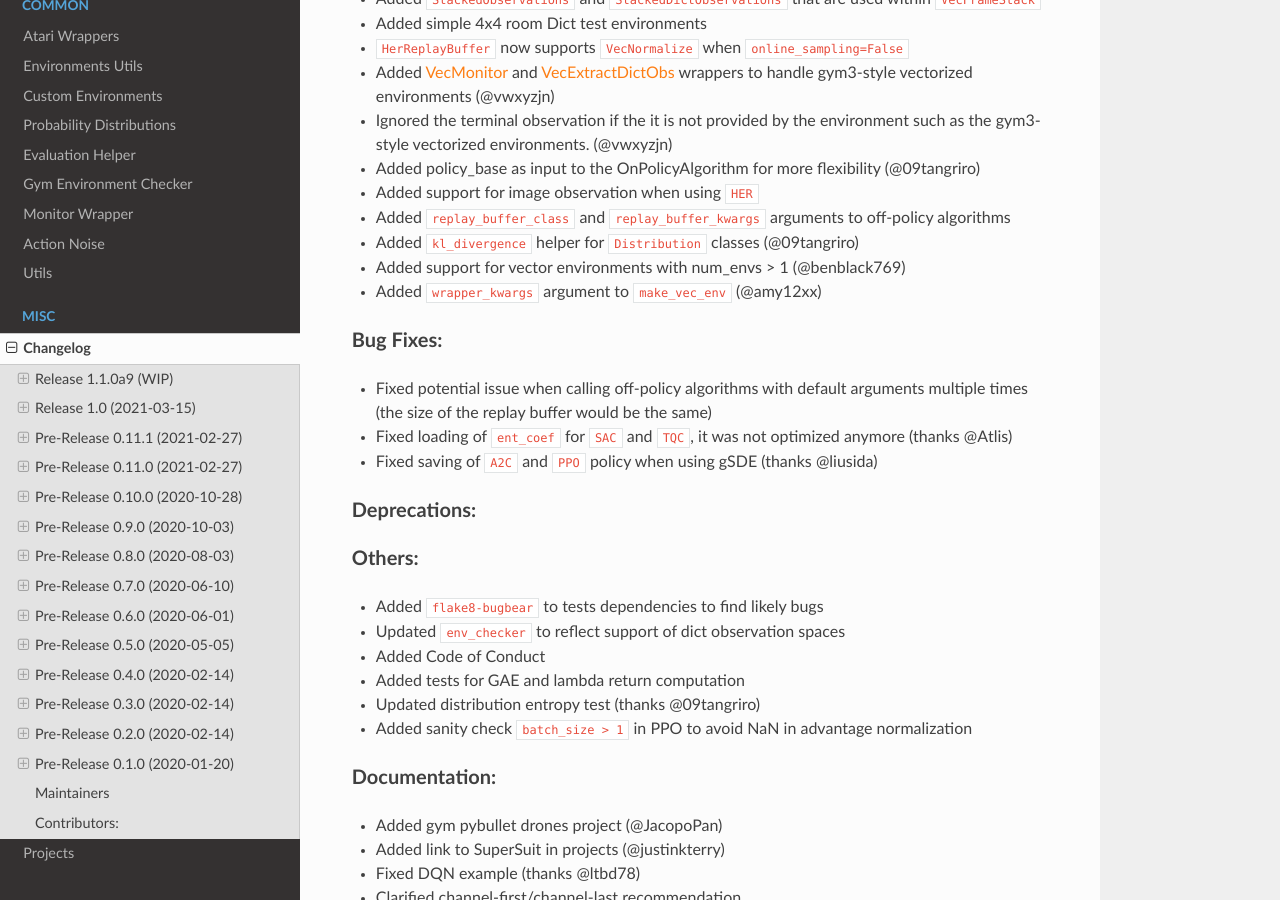
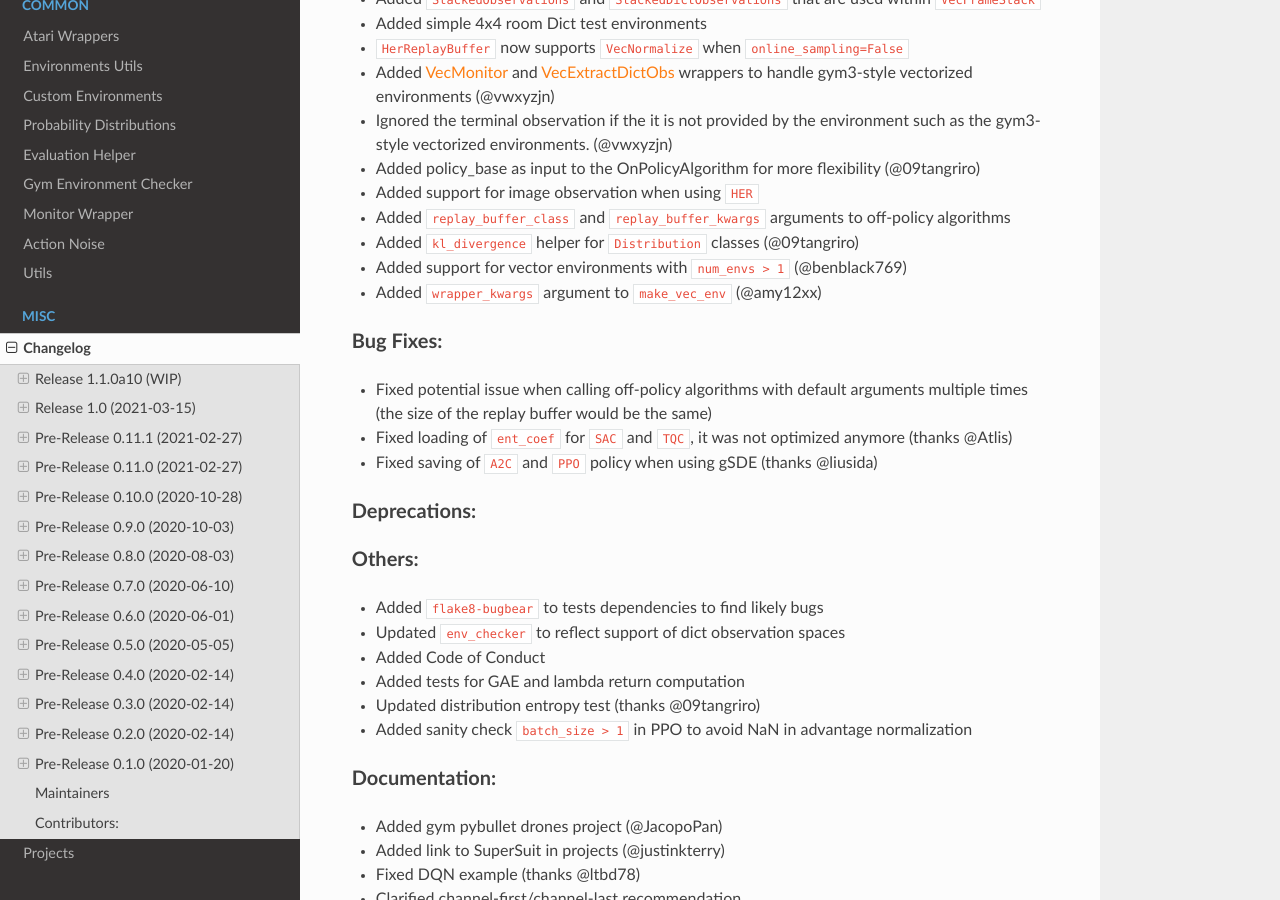
Before and after one commit to DLR-RM/stable-baselines3, a Sphinx documentation site: the page built from docs/misc/changelog.rst, in a window 1280 px wide and 900 px high, scrolled down 943 px. Built offline with Sphinx 7.4.7 and the Read the Docs theme 2.0.0, drawn with Linux system fonts in a browser that asks for light colours; pages that are not in the unit, such as notebooks, are missing from menus; some of the changed text lies outside the part shown.

Commit message:
Cleanup + bump version

```diff
--- a/docs/guide/callbacks.rst
+++ b/docs/guide/callbacks.rst
@@ -184,7 +184,7 @@ EvalCallback
 ^^^^^^^^^^^^
 
 Evaluate periodically the performance of an agent, using a separate test environment.
-It will save the best model if ``best_model_save_path`` folder is specified and save the evaluations results in a numpy archive (`evaluations.npz`) if ``log_path`` folder is specified.
+It will save the best model if ``best_model_save_path`` folder is specified and save the evaluations results in a numpy archive (``evaluations.npz``) if ``log_path`` folder is specified.
 
 
 .. note::
@@ -222,7 +222,7 @@ CallbackList
 ^^^^^^^^^^^^
 
 Class for chaining callbacks, they will be called sequentially.
-Alternatively, you can pass directly a list of callbacks to the `learn()` method, it will be converted automatically to a ``CallbackList``.
+Alternatively, you can pass directly a list of callbacks to the ``learn()`` method, it will be converted automatically to a ``CallbackList``.
 
 
 .. code-block:: python
--- a/docs/misc/changelog.rst
+++ b/docs/misc/changelog.rst
@@ -4,7 +4,7 @@ Changelog
 ==========
 
 
-Release 1.1.0a9 (WIP)
+Release 1.1.0a10 (WIP)
 ---------------------------
 
 **Dict observation support, timeout handling and refactored HER**
@@ -45,7 +45,7 @@ New Features:
 - Added support for image observation when using ``HER``
 - Added ``replay_buffer_class`` and ``replay_buffer_kwargs`` arguments to off-policy algorithms
 - Added ``kl_divergence`` helper for ``Distribution`` classes (@09tangriro)
-- Added support for vector environments with num_envs > 1 (@benblack769)
+- Added support for vector environments with ``num_envs > 1`` (@benblack769)
 - Added ``wrapper_kwargs`` argument to ``make_vec_env`` (@amy12xx)
 
 Bug Fixes:
--- a/stable_baselines3/version.txt
+++ b/stable_baselines3/version.txt
@@ -1 +1 @@
-1.1.0a9
+1.1.0a10
```
Also changed, not shown: 2 other files.
